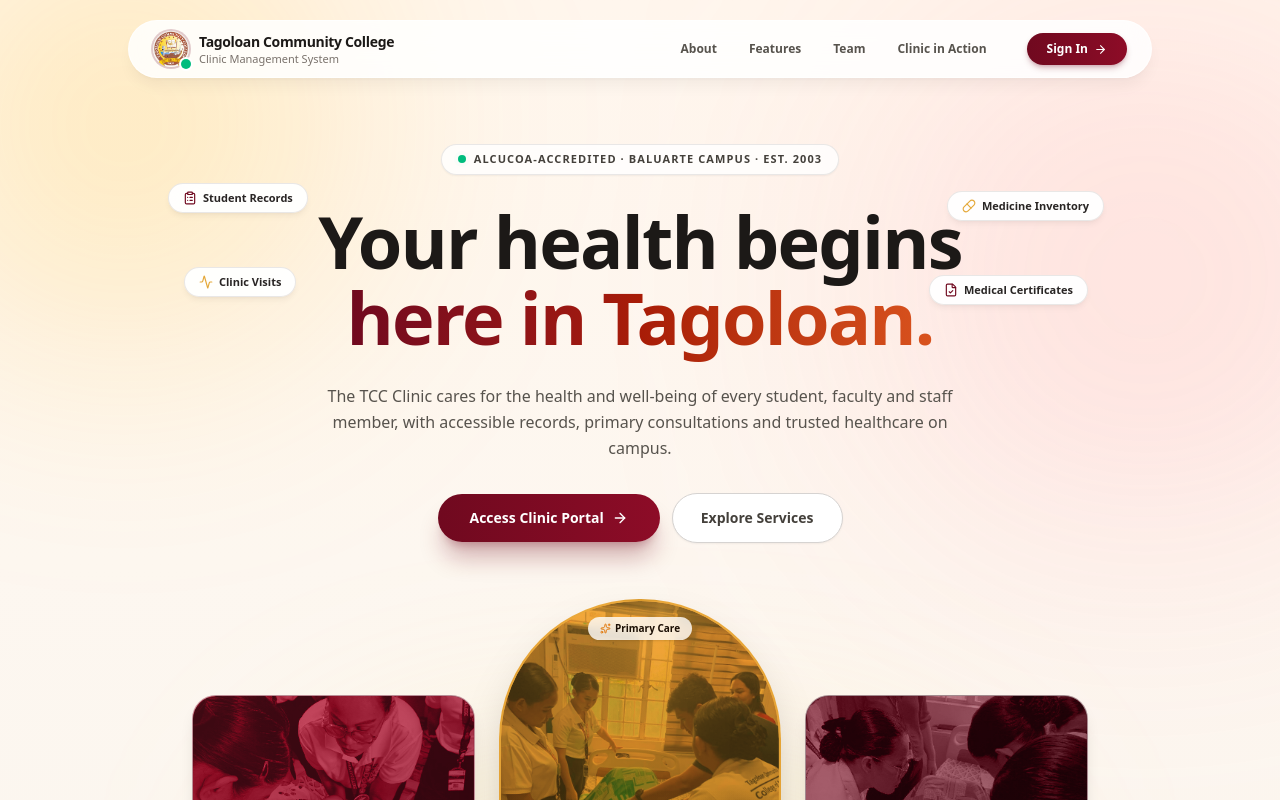
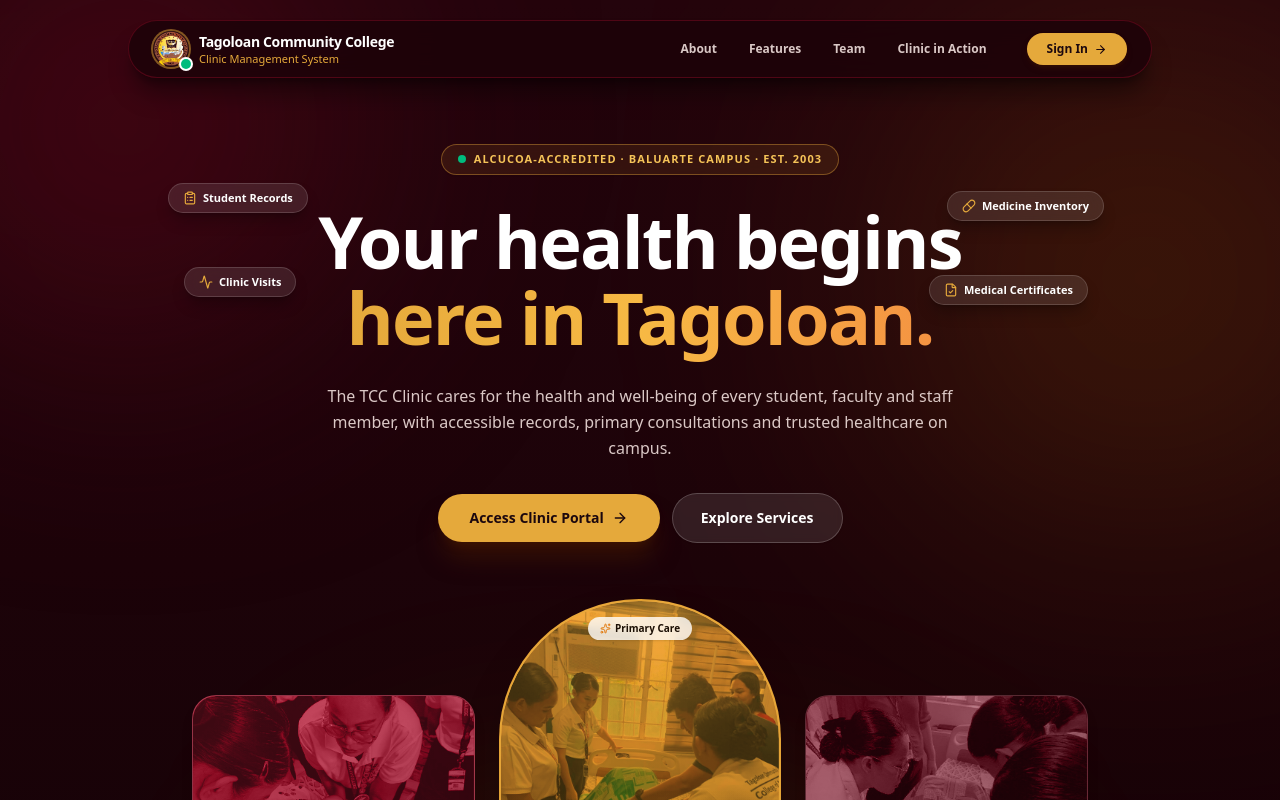
Before and after one commit to Baconnn02/TCC-_CLINIC, a React (Vite) app: page / in a window 1280 px wide. Shown: the top 800 px of the page. Built offline with nearby package versions, Linux system fonts and the light colour scheme.

Commit message:
Update landing page hero and floating navbar to deep illuminated maroon theme

```diff
--- a/src/pages/Landing.tsx
+++ b/src/pages/Landing.tsx
@@ -151,8 +151,8 @@ export default function Landing(): React.JSX.Element {
                     className={[
                         "pointer-events-auto flex w-full max-w-5xl items-center justify-between rounded-full px-4 sm:px-6 py-2 sm:py-2.5 transition-all duration-300",
                         scrolled
-                            ? "bg-white/95 border border-stone-200/90 shadow-xl shadow-stone-950/10 backdrop-blur-md"
-                            : "bg-white/85 border border-white/70 shadow-lg shadow-stone-900/5 backdrop-blur-md",
+                            ? "bg-white/95 border border-stone-200/90 shadow-xl shadow-stone-950/10 backdrop-blur-md text-stone-900"
+                            : "bg-[#1d0309]/85 border border-[#70091f]/60 shadow-xl shadow-black/40 backdrop-blur-md text-white",
                     ].join(" ")}
                 >
                     {/* Brand */}
@@ -164,15 +164,21 @@ export default function Landing(): React.JSX.Element {
                             <img
                                 src="/tcc-logo.jpg"
                                 alt="TCC Logo"
-                                className="h-8 w-8 sm:h-9 sm:w-9 rounded-full object-cover ring-2 ring-[#70091f]/20 shadow-xs shrink-0 transition-transform duration-300 group-hover:scale-105"
+                                className="h-8 w-8 sm:h-9 sm:w-9 rounded-full object-cover ring-2 ring-[#e5a93b]/50 shadow-xs shrink-0 transition-transform duration-300 group-hover:scale-105"
                             />
                             <span className="absolute -bottom-0.5 -right-0.5 h-2.5 w-2.5 rounded-full bg-emerald-500 ring-2 ring-white" />
                         </div>
                         <div className="leading-tight">
-                            <p className="text-xs sm:text-sm font-bold tracking-tight text-stone-900 group-hover:text-[#70091f] transition-colors">
+                            <p className={[
+                                "text-xs sm:text-sm font-bold tracking-tight transition-colors",
+                                scrolled ? "text-stone-900 group-hover:text-[#70091f]" : "text-white group-hover:text-[#e5a93b]"
+                            ].join(" ")}>
                                 Tagoloan Community College
                             </p>
-                            <p className="text-[10px] sm:text-[11px] font-medium text-stone-500">
+                            <p className={[
+                                "text-[10px] sm:text-[11px] font-medium",
+                                scrolled ? "text-stone-500" : "text-[#e5a93b]"
+                            ].join(" ")}>
                                 Clinic Management System
                             </p>
                         </div>
@@ -183,37 +189,54 @@ export default function Landing(): React.JSX.Element {
                         <button
                             type="button"
                             onClick={() => scrollTo("#about")}
-                            className="text-xs font-semibold text-stone-600 hover:text-[#70091f] transition duration-200 cursor-pointer"
+                            className={[
+                                "text-xs font-semibold transition duration-200 cursor-pointer",
+                                scrolled ? "text-stone-600 hover:text-[#70091f]" : "text-[#fcebe7]/85 hover:text-[#e5a93b]"
+                            ].join(" ")}
                         >
                             About
                         </button>
                         <button
                             type="button"
                             onClick={() => scrollTo("#features")}
-                            className="text-xs font-semibold text-stone-600 hover:text-[#70091f] transition duration-200 cursor-pointer"
+                            className={[
+                                "text-xs font-semibold transition duration-200 cursor-pointer",
+                                scrolled ? "text-stone-600 hover:text-[#70091f]" : "text-[#fcebe7]/85 hover:text-[#e5a93b]"
+                            ].join(" ")}
                         >
                             Features
                         </button>
                         <button
                             type="button"
                             onClick={() => scrollTo("#team")}
-                            className="text-xs font-semibold text-stone-600 hover:text-[#70091f] transition duration-200 cursor-pointer"
+                            className={[
+                                "text-xs font-semibold transition duration-200 cursor-pointer",
+                                scrolled ? "text-stone-600 hover:text-[#70091f]" : "text-[#fcebe7]/85 hover:text-[#e5a93b]"
+                            ].join(" ")}
                         >
                             Team
                         </button>
                         <button
                             type="button"
                             onClick={() => scrollTo("#gallery")}
-                            className="text-xs font-semibold text-stone-600 hover:text-[#70091f] transition duration-200 cursor-pointer"
+                            className={[
+                                "text-xs font-semibold transition duration-200 cursor-pointer",
+                                scrolled ? "text-stone-600 hover:text-[#70091f]" : "text-[#fcebe7]/85 hover:text-[#e5a93b]"
+                            ].join(" ")}
                         >
                             Clinic in Action
                         </button>
 
-                        {/* Maroon Pill Sign In Button */}
+                        {/* Sign In Button */}
                         <button
                             type="button"
                             onClick={goToLogin}
-                            className="ml-2 inline-flex items-center gap-1.5 rounded-full bg-gradient-to-r from-[#70091f] to-[#8d0c27] px-5 py-2 text-xs font-bold text-white shadow-md shadow-[#70091f]/25 transition-all duration-200 hover:shadow-lg hover:shadow-[#70091f]/35 hover:scale-[1.03] active:scale-95 cursor-pointer"
+                            className={[
+                                "ml-2 inline-flex items-center gap-1.5 rounded-full px-5 py-2 text-xs font-bold transition-all duration-200 shadow-md hover:scale-[1.03] active:scale-95 cursor-pointer",
+                                scrolled
+                                    ? "bg-gradient-to-r from-[#70091f] to-[#8d0c27] text-white shadow-[#70091f]/25 hover:shadow-lg hover:shadow-[#70091f]/35"
+                                    : "bg-[#e5a93b] text-[#1c080e] shadow-amber-950/40 hover:bg-[#f0b445]"
+                            ].join(" ")}
                         >
                             <span>Sign In</span>
                             <ArrowRight size={13} />
@@ -225,7 +248,10 @@ export default function Landing(): React.JSX.Element {
                         type="button"
                         aria-label={menuOpen ? "Close menu" : "Open menu"}
                         onClick={() => setMenuOpen((v) => !v)}
-                        className="rounded-full p-2 text-stone-700 hover:bg-stone-100 md:hidden"
+                        className={[
+                            "rounded-full p-2 md:hidden",
+                            scrolled ? "text-stone-700 hover:bg-stone-100" : "text-white hover:bg-white/10"
+                        ].join(" ")}
                     >
                         {menuOpen ? <X size={20} /> : <Menu size={20} />}
                     </button>
@@ -233,7 +259,7 @@ export default function Landing(): React.JSX.Element {
 
                 {/* Mobile Drawer */}
                 {menuOpen && (
-                    <div className="pointer-events-auto absolute top-16 inset-x-4 max-w-md mx-auto rounded-3xl border border-stone-200 bg-white/98 p-5 shadow-2xl md:hidden backdrop-blur-xl animate-fadeIn text-left">
+                    <div className="pointer-events-auto absolute top-16 inset-x-4 max-w-md mx-auto rounded-3xl border border-[#70091f]/50 bg-[#1d0309]/98 p-5 shadow-2xl md:hidden backdrop-blur-xl animate-fadeIn text-left text-white">
                         <div className="flex flex-col space-y-3">
                             <button
                                 type="button"
@@ -241,7 +267,7 @@ export default function Landing(): React.JSX.Element {
                                     scrollTo("#about");
                                     setMenuOpen(false);
                                 }}
-                                className="text-sm font-semibold text-stone-800 hover:text-[#70091f] py-1 text-left"
+                                className="text-sm font-semibold text-[#fcebe7] hover:text-[#e5a93b] py-1 text-left"
                             >
                                 About TCC Clinic
                             </button>
@@ -251,7 +277,7 @@ export default function Landing(): React.JSX.Element {
                                     scrollTo("#features");
                                     setMenuOpen(false);
                                 }}
-                                className="text-sm font-semibold text-stone-800 hover:text-[#70091f] py-1 text-left"
+                                className="text-sm font-semibold text-[#fcebe7] hover:text-[#e5a93b] py-1 text-left"
                             >
                                 Features &amp; Capabilities
                             </button>
@@ -261,7 +287,7 @@ export default function Landing(): React.JSX.Element {
                                     scrollTo("#team");
                                     setMenuOpen(false);
                                 }}
-                                className="text-sm font-semibold text-stone-800 hover:text-[#70091f] py-1 text-left"
+                                className="text-sm font-semibold text-[#fcebe7] hover:text-[#e5a93b] py-1 text-left"
                             >
                                 Meet the Clinic Team
                             </button>
@@ -271,14 +297,14 @@ export default function Landing(): React.JSX.Element {
                                     scrollTo("#gallery");
                                     setMenuOpen(false);
                                 }}
-                                className="text-sm font-semibold text-stone-800 hover:text-[#70091f] py-1 text-left"
+                                className="text-sm font-semibold text-[#fcebe7] hover:text-[#e5a93b] py-1 text-left"
                             >
                                 Clinic in Action
                             </button>
                             <button
                                 type="button"
                                 onClick={goToLogin}
-                                className="mt-2 w-full rounded-full bg-[#70091f] py-2.5 text-xs font-bold text-white shadow-md hover:bg-[#8b1505]"
+                                className="mt-2 w-full rounded-full bg-[#e5a93b] py-2.5 text-xs font-bold text-[#1c080e] shadow-md hover:bg-[#d89c2f]"
                             >
                                 Sign In to Portal
                             </button>
@@ -287,28 +313,28 @@ export default function Landing(): React.JSX.Element {
                 )}
             </header>
 
-            {/* ── HERO SECTION ────────────────────────────────────────────── */}
+            {/* ── HERO SECTION (RICH ILLUMINATED MAROON) ───────────────────── */}
             <section
                 id="hero"
-                className="relative overflow-hidden bg-gradient-to-b from-[#fff6ed] via-[#fdf7f0] to-[#faf5ee] pt-28 sm:pt-36 pb-20 text-center"
+                className="relative overflow-hidden bg-gradient-to-b from-[#24040c] via-[#1c0309] to-[#140206] pt-28 sm:pt-36 pb-20 text-center text-white"
             >
                 {/* Ambient Glowing Orbs */}
                 <div
                     aria-hidden="true"
-                    className="pointer-events-none absolute -top-24 -left-24 h-[440px] w-[440px] rounded-full bg-amber-400/20 blur-[130px]"
+                    className="pointer-events-none absolute -top-24 -left-24 h-[440px] w-[440px] rounded-full bg-[#70091f]/40 blur-[130px]"
                 />
                 <div
                     aria-hidden="true"
-                    className="pointer-events-none absolute top-12 -right-24 h-[460px] w-[460px] rounded-full bg-rose-400/20 blur-[140px]"
+                    className="pointer-events-none absolute top-12 -right-24 h-[460px] w-[460px] rounded-full bg-amber-500/18 blur-[140px]"
                 />
                 <div
                     aria-hidden="true"
-                    className="pointer-events-none absolute bottom-0 left-1/2 -translate-x-1/2 h-[320px] w-[640px] rounded-full bg-amber-200/35 blur-[120px]"
+                    className="pointer-events-none absolute bottom-0 left-1/2 -translate-x-1/2 h-[320px] w-[640px] rounded-full bg-amber-400/10 blur-[120px]"
                 />
 
                 <div className="relative mx-auto w-full max-w-[1700px] px-6 sm:px-10 lg:px-16">
                     {/* Top Accreditation Pill with Live Pulse Dot */}
-                    <div className="mb-5 inline-flex items-center gap-2 rounded-full border border-stone-200/90 bg-white/80 px-4 py-1.5 text-[10px] sm:text-[11px] font-extrabold uppercase tracking-widest text-stone-700 shadow-xs backdrop-blur-md">
+                    <div className="mb-5 inline-flex items-center gap-2 rounded-full border border-[#e5a93b]/40 bg-[#e5a93b]/10 px-4 py-1.5 text-[10px] sm:text-[11px] font-extrabold uppercase tracking-widest text-[#f5c358] shadow-xs backdrop-blur-md">
                         <span className="flex h-2 w-2 relative">
                             <span className="animate-ping absolute inline-flex h-full w-full rounded-full bg-emerald-400 opacity-75" />
                             <span className="relative inline-flex rounded-full h-2 w-2 bg-emerald-500" />
@@ -321,42 +347,42 @@ export default function Landing(): React.JSX.Element {
                         {/* Orbiting Badges (Desktop/Tablet) */}
                         <div className="hidden sm:block pointer-events-none">
                             {/* Student Records (Top Left) */}
-                            <span className="animate-float-slow absolute -top-3 left-0 lg:-left-6 inline-flex items-center gap-1.5 rounded-full border border-stone-200/90 bg-white/95 px-3.5 py-1.5 text-[11px] font-bold text-stone-800 shadow-md shadow-stone-900/5 backdrop-blur-md">
-                                <ClipboardList className="h-3.5 w-3.5 text-[#70091f]" />
+                            <span className="animate-float-slow absolute -top-3 left-0 lg:-left-6 inline-flex items-center gap-1.5 rounded-full border border-white/15 bg-white/10 px-3.5 py-1.5 text-[11px] font-bold text-white shadow-lg shadow-black/25 backdrop-blur-md">
+                                <ClipboardList className="h-3.5 w-3.5 text-[#e5a93b]" />
                                 <span>Student Records</span>
                             </span>
 
                             {/* Clinic Visits (Mid Left) */}
-                            <span className="animate-float-reverse absolute top-18 left-4 lg:-left-2 inline-flex items-center gap-1.5 rounded-full border border-stone-200/90 bg-white/95 px-3.5 py-1.5 text-[11px] font-bold text-stone-800 shadow-md shadow-stone-900/5 backdrop-blur-md">
+                            <span className="animate-float-reverse absolute top-18 left-4 lg:-left-2 inline-flex items-center gap-1.5 rounded-full border border-white/15 bg-white/10 px-3.5 py-1.5 text-[11px] font-bold text-white shadow-lg shadow-black/25 backdrop-blur-md">
                                 <Activity className="h-3.5 w-3.5 text-[#e5a93b]" />
                                 <span>Clinic Visits</span>
                             </span>
 
                             {/* Medicine Inventory (Top Right) */}
-                            <span className="animate-float-slow absolute -top-1 right-2 lg:-right-4 inline-flex items-center gap-1.5 rounded-full border border-stone-200/90 bg-white/95 px-3.5 py-1.5 text-[11px] font-bold text-stone-800 shadow-md shadow-stone-900/5 backdrop-blur-md">
+                            <span className="animate-float-slow absolute -top-1 right-2 lg:-right-4 inline-flex items-center gap-1.5 rounded-full border border-white/15 bg-white/10 px-3.5 py-1.5 text-[11px] font-bold text-white shadow-lg shadow-black/25 backdrop-blur-md">
                                 <Pill className="h-3.5 w-3.5 text-[#e5a93b]" />
                                 <span>Medicine Inventory</span>
                             </span>
 
                             {/* Medical Certificates (Mid Right) */}
-                            <span className="animate-float-reverse absolute top-20 right-4 lg:right-0 inline-flex items-center gap-1.5 rounded-full border border-stone-200/90 bg-white/95 px-3.5 py-1.5 text-[11px] font-bold text-stone-800 shadow-md shadow-stone-900/5 backdrop-blur-md">
-                                <FileCheck className="h-3.5 w-3.5 text-[#70091f]" />
+                            <span className="animate-float-reverse absolute top-20 right-4 lg:right-0 inline-flex items-center gap-1.5 rounded-full border border-white/15 bg-white/10 px-3.5 py-1.5 text-[11px] font-bold text-white shadow-lg shadow-black/25 backdrop-blur-md">
+                                <FileCheck className="h-3.5 w-3.5 text-[#e5a93b]" />
                                 <span>Medical Certificates</span>
                             </span>
                         </div>
 
                         {/* Main Title */}
-                        <h1 className="text-4xl sm:text-6xl lg:text-7xl font-black text-stone-900 tracking-tight leading-[1.06]">
+                        <h1 className="text-4xl sm:text-6xl lg:text-7xl font-black text-white tracking-tight leading-[1.06]">
                             Your health begins
                             <br />
-                            <span className="bg-gradient-to-r from-[#70091f] via-[#a81c07] to-[#d9531e] bg-clip-text text-transparent">
+                            <span className="bg-gradient-to-r from-[#e5a93b] via-[#f7b944] to-[#f49342] bg-clip-text text-transparent">
                                 here in Tagoloan.
                             </span>
                         </h1>
                     </div>
 
                     {/* Subtitle description */}
-                    <p className="mt-5 max-w-2xl mx-auto text-xs sm:text-sm md:text-base leading-relaxed text-stone-600 font-normal">
+                    <p className="mt-5 max-w-2xl mx-auto text-xs sm:text-sm md:text-base leading-relaxed text-[#fcebe7]/85 font-normal">
                         The TCC Clinic cares for the health and well-being of every student, faculty and staff member, with accessible records, primary consultations and trusted healthcare on campus.
                     </p>
 
@@ -365,7 +391,7 @@ export default function Landing(): React.JSX.Element {
                         <button
                             type="button"
                             onClick={goToLogin}
-                            className="group inline-flex items-center gap-2 rounded-full bg-gradient-to-r from-[#70091f] to-[#8d0c27] px-8 py-3.5 text-xs sm:text-sm font-bold text-white shadow-xl shadow-[#70091f]/30 transition-all duration-200 hover:shadow-2xl hover:shadow-[#70091f]/40 hover:scale-[1.03] active:scale-95 cursor-pointer"
+                            className="group inline-flex items-center gap-2 rounded-full bg-[#e5a93b] px-8 py-3.5 text-xs sm:text-sm font-bold text-[#1c080e] shadow-xl shadow-amber-950/60 transition-all duration-200 hover:bg-[#f0b445] hover:shadow-2xl hover:scale-[1.03] active:scale-95 cursor-pointer"
                         >
                             <span>Access Clinic Portal</span>
                             <ArrowRight size={16} className="transition-transform duration-200 group-hover:translate-x-1" />
@@ -373,7 +399,7 @@ export default function Landing(): React.JSX.Element {
                         <button
                             type="button"
                             onClick={() => scrollTo("#about")}
-                            className="rounded-full border border-stone-300 bg-white px-7 py-3.5 text-xs sm:text-sm font-semibold text-stone-700 shadow-xs transition hover:bg-stone-50 hover:text-stone-900 active:scale-95 cursor-pointer"
+                            className="rounded-full border border-white/20 bg-white/10 px-7 py-3.5 text-xs sm:text-sm font-semibold text-white shadow-xs backdrop-blur-xs transition hover:bg-white/20 active:scale-95 cursor-pointer"
                         >
                             Explore Services
                         </button>
@@ -382,7 +408,7 @@ export default function Landing(): React.JSX.Element {
                     {/* 3-Card Bottom Layout (Maroon, Tall Center Gold Arch, Deep Wine) */}
                     <div className="mt-14 relative mx-auto max-w-4xl flex items-end justify-center gap-3 sm:gap-6">
                         {/* Left Card: Rounded Maroon */}
-                        <div className="group relative h-56 sm:h-64 lg:h-72 w-1/3 rounded-3xl overflow-hidden shadow-lg border border-stone-200/60 bg-gradient-to-br from-[#9c182f] to-[#70091f]">
+                        <div className="group relative h-56 sm:h-64 lg:h-72 w-1/3 rounded-3xl overflow-hidden shadow-lg border border-white/15 bg-gradient-to-br from-[#9c182f] to-[#70091f]">
                             <img
                                 src="/tcc-clinic-team.jpg"
                                 alt="Campus Clinical Training"
@@ -395,7 +421,7 @@ export default function Landing(): React.JSX.Element {
                         </div>
 
                         {/* Center Card: Tall Arch in Warm Gold */}
-                        <div className="group relative h-72 sm:h-84 lg:h-96 w-1/3 rounded-t-[140px] rounded-b-3xl overflow-hidden shadow-2xl border-2 border-[#e5a93b]/60 bg-gradient-to-b from-[#f3a83b] to-[#d48b1c]">
+                        <div className="group relative h-72 sm:h-84 lg:h-96 w-1/3 rounded-t-[140px] rounded-b-3xl overflow-hidden shadow-2xl border-2 border-[#e5a93b]/70 bg-gradient-to-b from-[#f3a83b] to-[#d48b1c]">
                             <img
                                 src="/tcc-clinic-care.jpg"
                                 alt="Primary Care"
@@ -411,7 +437,7 @@ export default function Landing(): React.JSX.Element {
                         </div>
 
                         {/* Right Card: Rounded Deep Wine Maroon */}
-                        <div className="group relative h-56 sm:h-64 lg:h-72 w-1/3 rounded-3xl overflow-hidden shadow-lg border border-stone-200/60 bg-gradient-to-br from-[#520514] to-[#36030c]">
+                        <div className="group relative h-56 sm:h-64 lg:h-72 w-1/3 rounded-3xl overflow-hidden shadow-lg border border-white/15 bg-gradient-to-br from-[#520514] to-[#36030c]">
                             <img
                                 src="/tcc-clinic-checkup.jpg"
                                 alt="Clinic Consultations"
@@ -425,7 +451,7 @@ export default function Landing(): React.JSX.Element {
                     </div>
 
                     {/* Floating Glass Featured Story Card */}
-                    <div className="relative mx-auto -mt-10 sm:-mt-14 max-w-xl rounded-2xl bg-white/95 backdrop-blur-xl p-4 sm:p-5 shadow-2xl shadow-stone-900/10 border border-white text-left z-20">
+                    <div className="relative mx-auto -mt-10 sm:-mt-14 max-w-xl rounded-2xl bg-white/95 backdrop-blur-xl p-4 sm:p-5 shadow-2xl shadow-black/25 border border-white text-left z-20 text-stone-900">
                         <div className="flex items-center justify-between">
                             <div className="flex items-center gap-2 text-[10px] font-black uppercase tracking-widest text-[#70091f]">
                                 <span className="h-2 w-2 rounded-full bg-emerald-500 animate-pulse" />
```
